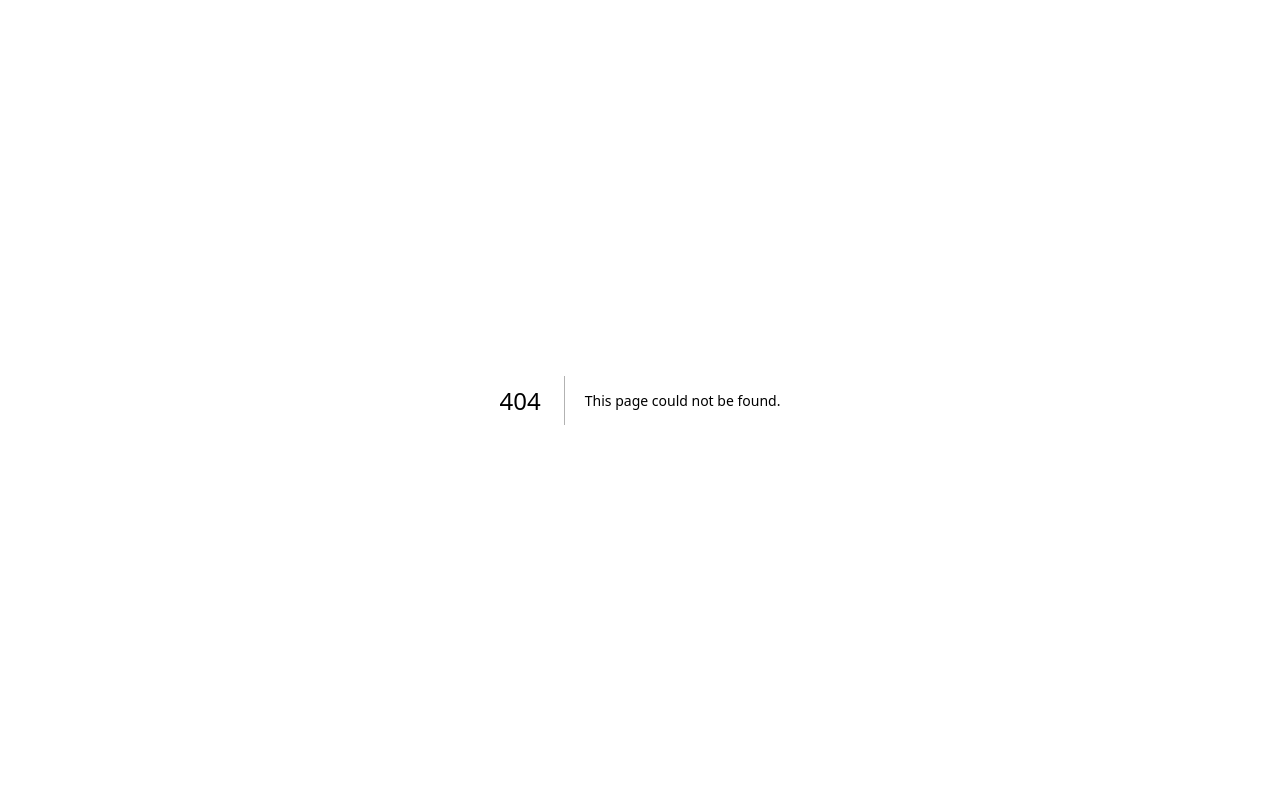
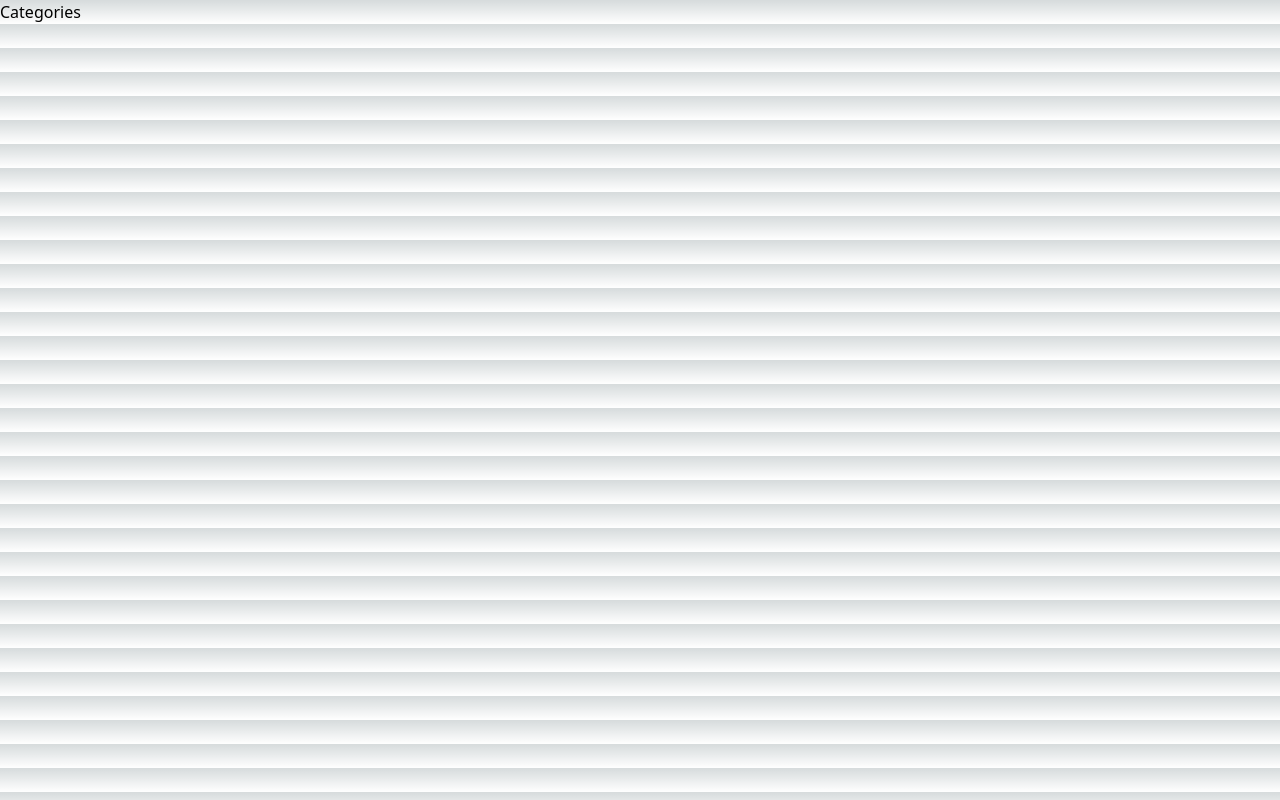
Before and after one commit to javaniecampbell/unit-testing-101, a Next.js app in the folder apps/web/: page /category in a window 1280 px wide. Before the commit this address had no page. Built offline with nearby package versions, Linux system fonts and the light colour scheme.

Commit message:
feat: added a temp category page

```diff
--- /dev/null
+++ b/apps/web/src/pages/category/index.tsx
@@ -0,0 +1,7 @@
+import React from "react";
+
+function Categories() {
+  return <div>Categories</div>;
+}
+
+export default Categories;
```
